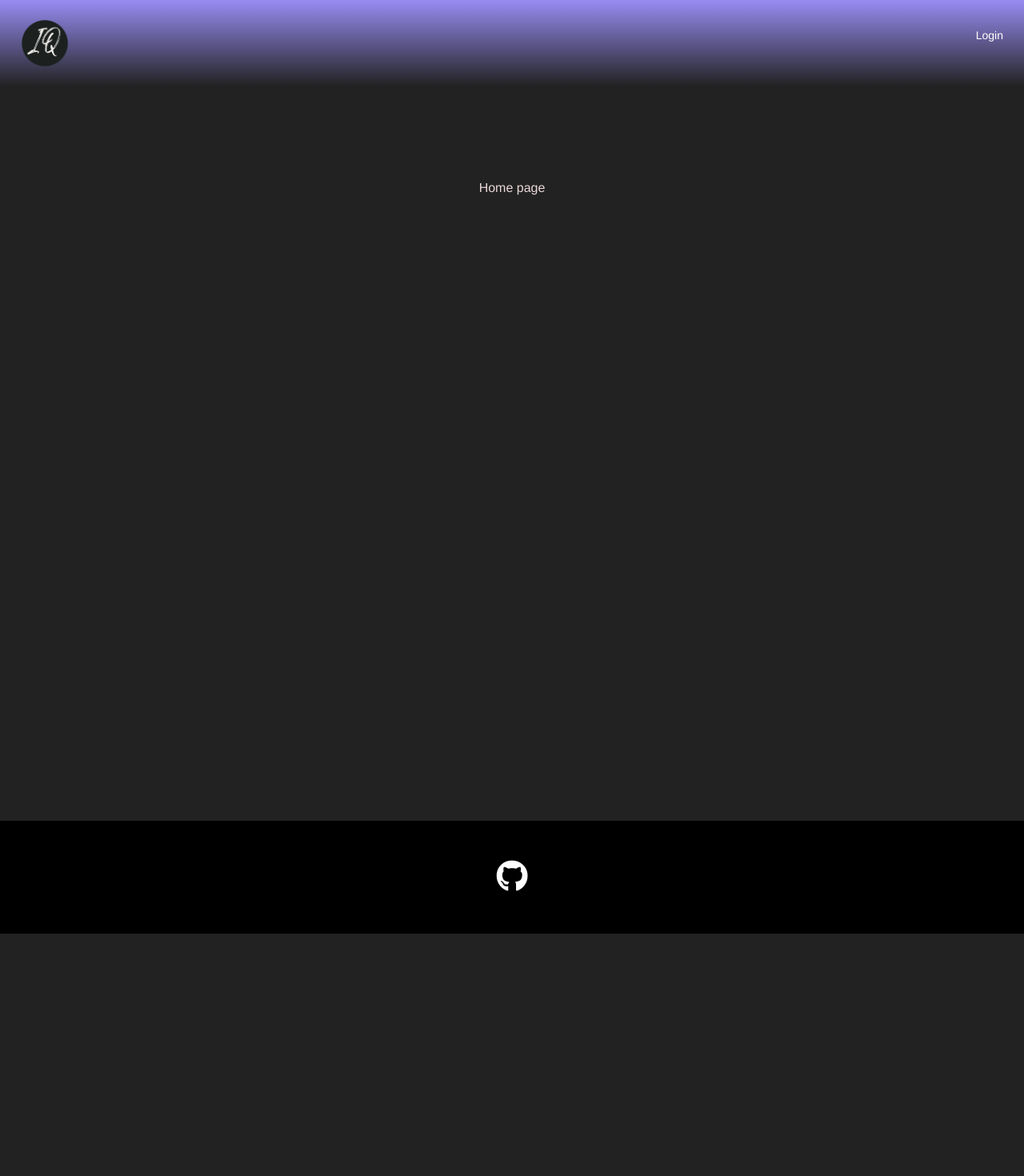
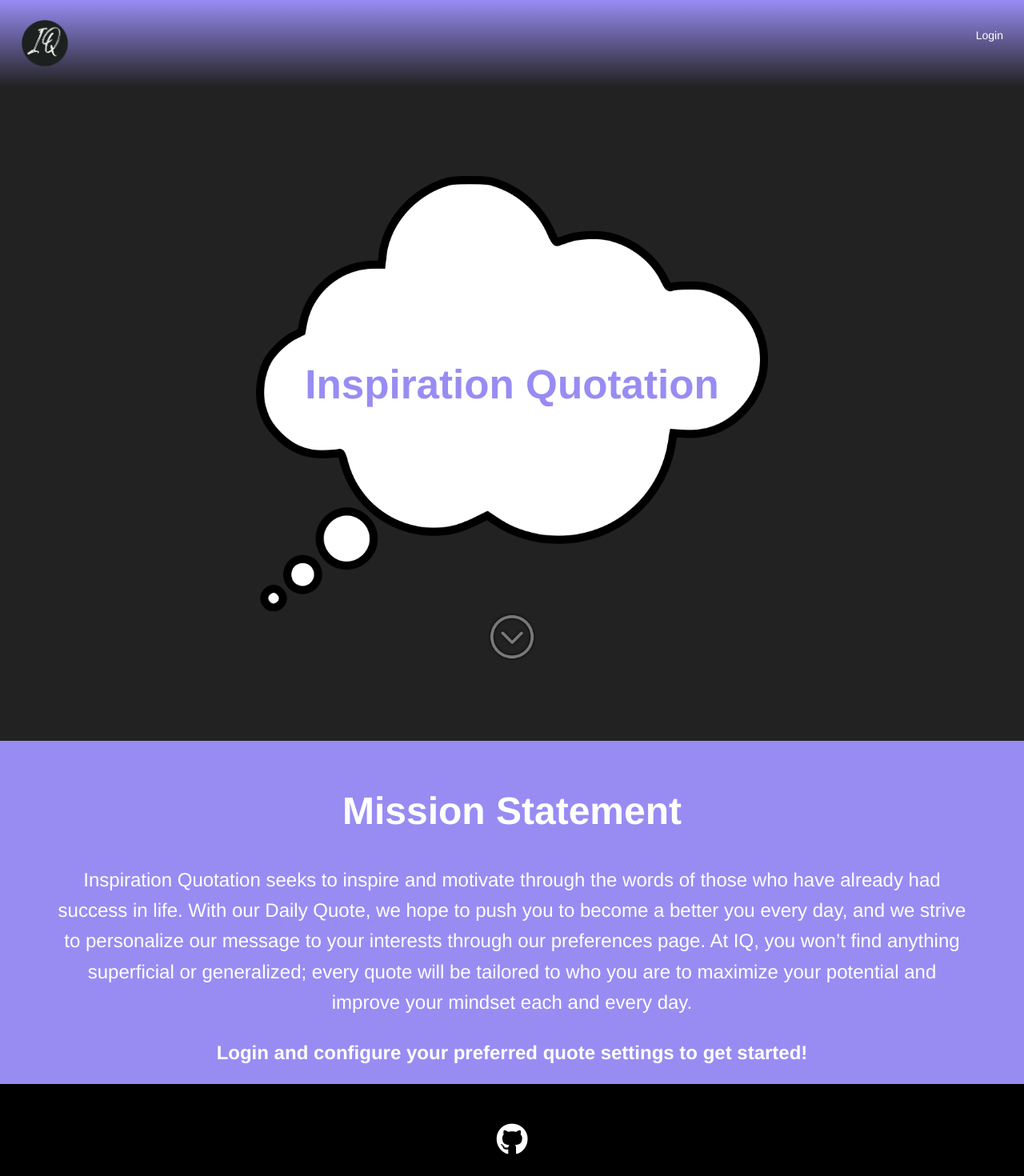
Before and after one commit to Shen0000/InspirationQuotation, a Vue app: page / in a window 1280 px wide. Shown: the top 1470 px of the page at 80% size. Before the commit the page ends 1167 px from the top, so only its background shows below. Built offline with nearby package versions, Linux system fonts and the light colour scheme; no server answers; a web font is replaced by a local one; what vue-toast-notification would draw is missing.

Commit message:
Add home page styling

```diff
--- a/src/App.vue
+++ b/src/App.vue
@@ -18,21 +18,29 @@
           <router-link to="/quotes" class="nav-element">Quotes</router-link>
         </li> -->
           <li v-if="$store.state.loggedIn">
-          <router-link to="/daily" class="nav-element">Daily Quote</router-link>
+            <router-link to="/daily" class="nav-element"
+              >Daily Quote</router-link
+            >
           </li>
           <li v-if="$store.state.loggedIn">
-          <router-link to="/settings" class="nav-element">Settings</router-link>
+            <router-link to="/settings" class="nav-element"
+              >Settings</router-link
+            >
           </li>
         </div>
         <div class="floatright">
           <li>
-          <p style="padding: 20px;">{{ this.$store.state.username }}</p>
+            <p style="padding: 20px">{{ this.$store.state.username }}</p>
           </li>
           <li v-if="!$store.state.loggedIn">
-          <router-link to="/login" class="nav-element login-button">Login</router-link>
+            <router-link to="/login" class="nav-element login-button"
+              >Login</router-link
+            >
           </li>
           <li v-if="$store.state.loggedIn">
-          <button @click="logout" class="nav-element login-button">Logout</button>
+            <button @click="logout" class="nav-element login-button">
+              Logout
+            </button>
           </li>
         </div>
       </ul>
@@ -46,7 +54,12 @@
     <footer>
       <ul class="social-list">
         <li class="social-list__item">
-          <a class="social-list__link" href="https://github.com/Shen0000/InspirationQuotation" target="_blank"><i class="fab fa-github" aria-hidden="true"></i></a>
+          <a
+            class="social-list__link"
+            href="https://github.com/Shen0000/InspirationQuotation"
+            target="_blank"
+            ><i class="fab fa-github" aria-hidden="true"></i
+          ></a>
         </li>
       </ul>
     </footer>
@@ -95,7 +108,7 @@ export default {
 </script>
 
 <style>
-@import url('https://fonts.googleapis.com/css2?family=Square+Peg&display=swap');
+@import url("https://fonts.googleapis.com/css2?family=Square+Peg&display=swap");
 
 body {
   background-color: #222;
@@ -169,11 +182,12 @@ ul {
 }
 
 .main-container {
-  margin-top: 100px;
+  margin: 0;
+  padding: 0;
   display: flex;
   flex-direction: column;
-  -ms-overflow-style: none;  /* IE and Edge */
-  scrollbar-width: none;  /* Firefox */
+  -ms-overflow-style: none; /* IE and Edge */
+  scrollbar-width: none; /* Firefox */
   min-height: 100vh;
   /*the above is*/
   color: rgb(233, 215, 215);
@@ -181,7 +195,7 @@ ul {
   /* transition: background-color 2s, color 2s; */
 }
 .navbar {
-  background-image: linear-gradient(#988cf3,#222);
+  background-image: linear-gradient(#988cf3, #222);
   width: 100%;
   transition: all 1s;
 }
@@ -202,7 +216,7 @@ footer {
 }
 .social-list__link:focus,
 .social-list__link:hover {
-	opacity: .8;
+  opacity: 0.8;
   outline: none;
 }
 .social-list__item:hover {
@@ -217,12 +231,12 @@ footer {
 }
 .social-list__item {
   transition: transform 250ms ease-in-out;
-	margin: 0 .5em;
+  margin: 0 0.5em;
 }
 .social-list__link {
   font-size: 40px;
   color: white;
-	padding: .5em;
+  padding: 0.5em;
   transition: color 2s;
 }
 .floatleft {
@@ -230,7 +244,7 @@ footer {
   display: flex;
   align-items: center;
 }
-.floatright{
+.floatright {
   float: right;
   display: flex;
   align-items: center;
--- a/src/router/index.js
+++ b/src/router/index.js
@@ -45,7 +45,18 @@ const routes = [
   },
 ];
 const router = createRouter({
+
   history: createWebHistory(),
   routes,
+  scrollBehavior (to) {
+    if (to.hash) {
+      console.log("Scroll")
+      return {
+        el: to.hash,
+        behavior: 'smooth',
+      };
+    }
+    return { top: 0 };  // Go to the top of the page if no hash
+  },
 });
 export default router;
--- a/src/views/Home.vue
+++ b/src/views/Home.vue
@@ -1,10 +1,90 @@
 <template>
-    <div>
-        Home page
+  <div>
+    <div class="main-container">
+      <img
+        src="../assets/thought.png"
+        alt="thought bubble image"
+        class="main-image"
+        draggable="false"
+      />
+      <h1 class="main-text">Inspiration Quotation</h1>
+      <router-link :to="{ path: '/', hash: '#mission' }"
+        ><img alt="Arrow Down Icon" src="../assets/arrow.png" class="arrow"
+      /></router-link>
     </div>
+  </div>
+  <div class="mission-statement">
+    <h2 id="mission">Mission Statement</h2>
+    <p>
+      Inspiration Quotation seeks to inspire and motivate through the words of
+      those who have already had success in life. With our Daily Quote, we hope
+      to push you to become a better you every day, and we strive to personalize
+      our message to your interests through our preferences page. At IQ, you
+      won’t find anything superficial or generalized; every quote will be
+      tailored to who you are to maximize your potential and improve your
+      mindset each and every day.
+    </p>
+    <strong>
+      Login and configure your preferred quote settings to get started!
+    </strong>
+  </div>
 </template>
 <script>
-export default {
+export default {};
+</script>
+<style scoped>
+.main-container {
+  height: 100%;
+  display: flex;
+  position: relative;
+  justify-content: center;
+  align-content: center;
+  flex-direction: column;
+}
+.main-image {
+  display: block;
+  margin-left: auto;
+  margin-right: auto;
+  width: 50vw;
+  min-width: 300px;
+  user-drag: none;
+  user-select: none;
+  -moz-user-select: none;
+  -webkit-user-drag: none;
+  -webkit-user-select: none;
+  -ms-user-select: none;
+}
+.main-text {
+  font-size: 4vw;
+  color: #988cf3;
+  position: absolute;
+  top: 50%;
+  left: 50%;
+  transform: translate(-50%, -185%);
+}
+.mission-statement {
+  background-color: #988cf3;
+  padding: 20px;
+  color: white;
+}
+.mission-statement h2 {
+  font-size: 3em;
+}
+.mission-statement p,
+strong {
+  margin-left: 50px;
+  margin-right: 50px;
+  font-size: 1.5em;
+  line-height: 1.6;
+}
 
+.arrow {
+  height: max(5vh, 5vw);
+  user-drag: none;
+  user-select: none;
+  -moz-user-select: none;
+  -webkit-user-drag: none;
+  -webkit-user-select: none;
+  -ms-user-select: none;
 }
-</script>
+</style>
```
Also changed, not shown: src/assets/arrow.png (added), src/assets/thought.png (added). Lines whose indentation alone changed are shown as unchanged.
